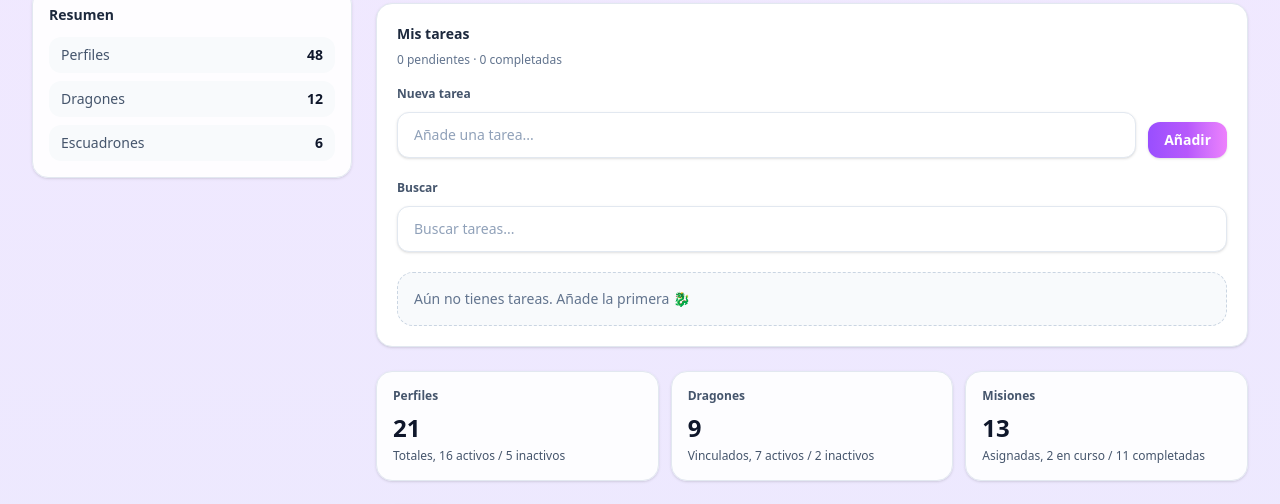
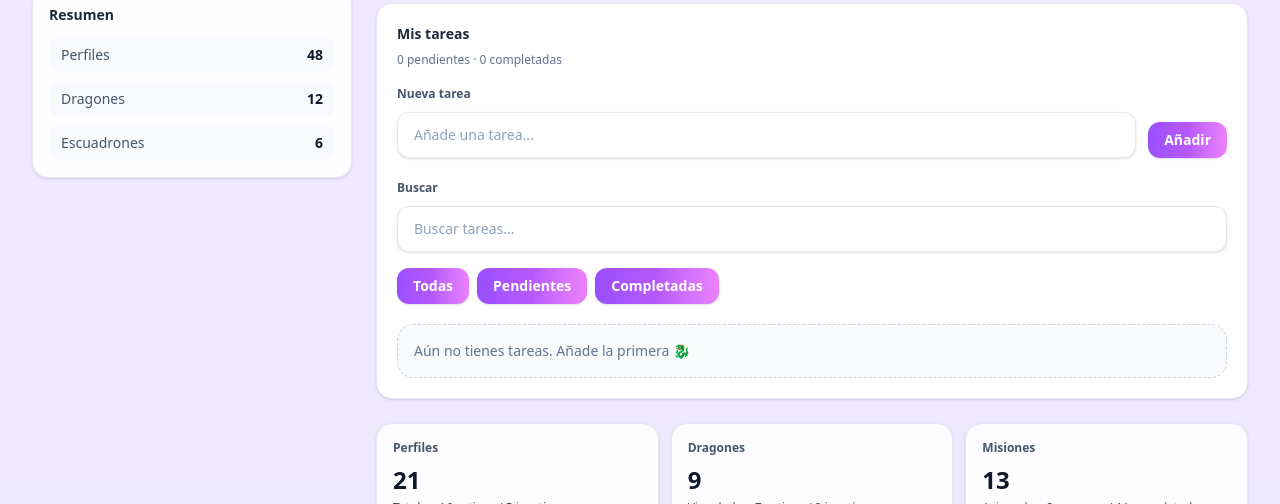
Before and after one commit to beatriztorresgonzalez93/taskflow-project, a website: page index.html in a window 1280 px wide. Shown: the part 630-1134 px from the top of the page. Drawn offline with Linux system fonts and the light colour scheme.

Commit message:
Añadida funcion filtrar por toddas, completas y pendientes y modificacion boton añadir en modo oscuro

```diff
--- a/index.html
+++ b/index.html
@@ -291,6 +291,44 @@ dark:text-white dark:focus:ring-violet-400 dark:focus:ring-offset-slate-950">
              dark:focus:border-slate-600 dark:focus:ring-slate-700"
     />
   </div>
+
+ <div class="mt-4 mb-4 flex flex-wrap gap-2" id="task-filters">
+  <button
+    type="button"
+    data-filter="all"
+    class="task-filter-btn rounded-xl px-4 py-2 text-sm font-semibold text-white shadow-sm transition
+    bg-gradient-to-r from-violet-600/80 via-purple-600/70 to-fuchsia-500/60
+    hover:-translate-y-0.5 hover:shadow-lg hover:from-violet-500/90 hover:via-purple-500/80 hover:to-fuchsia-400/70
+    focus:outline-none focus:ring-2 focus:ring-violet-400 focus:ring-offset-2 focus:ring-offset-slate-50
+    dark:text-white dark:focus:ring-violet-400 dark:focus:ring-offset-slate-950"
+  >
+    Todas
+  </button>
+
+  <button
+    type="button"
+    data-filter="pending"
+    class="task-filter-btn rounded-xl px-4 py-2 text-sm font-semibold text-white shadow-sm transition
+    bg-gradient-to-r from-violet-600/80 via-purple-600/70 to-fuchsia-500/60
+    hover:-translate-y-0.5 hover:shadow-lg hover:from-violet-500/90 hover:via-purple-500/80 hover:to-fuchsia-400/70
+    focus:outline-none focus:ring-2 focus:ring-violet-400 focus:ring-offset-2 focus:ring-offset-slate-50
+    dark:text-white dark:focus:ring-violet-400 dark:focus:ring-offset-slate-950"
+  >
+    Pendientes
+  </button>
+
+  <button
+    type="button"
+    data-filter="completed"
+    class="task-filter-btn rounded-xl px-4 py-2 text-sm font-semibold text-white shadow-sm transition
+    bg-gradient-to-r from-violet-600/80 via-purple-600/70 to-fuchsia-500/60
+    hover:-translate-y-0.5 hover:shadow-lg hover:from-violet-500/90 hover:via-purple-500/80 hover:to-fuchsia-400/70
+    focus:outline-none focus:ring-2 focus:ring-violet-400 focus:ring-offset-2 focus:ring-offset-slate-50
+    dark:text-white dark:focus:ring-violet-400 dark:focus:ring-offset-slate-950"
+  >
+    Completadas
+  </button>
+</div>
 
   <!-- LISTA DE TAREAS -->
   <ul id="task-list" class="mt-5 flex flex-col gap-3"></ul>
--- a/src/js/app.js
+++ b/src/js/app.js
@@ -16,6 +16,7 @@ const taskErrorEl = document.querySelector("#task-error");
 
 const STORAGE_KEY = "taskflow_tasks";
 let tasks = [];
+let currentFilter = "all";
 
 // ===== LOCALSTORAGE =====
 /**
@@ -139,8 +140,18 @@ function addTask(text) {
  * @returns {{ q: string, filtered: Array<{id: string, text: string, done: boolean}> }} Objeto con texto normalizado y lista filtrada.
  */
 function getFilteredTasks(filterText = "") {
-  const q = (filterText || "").trim().toLowerCase();
-  const filtered = q ? tasks.filter((t) => t.text.toLowerCase().includes(q)) : tasks;
+  const q = filterText.trim().toLowerCase();
+
+  let filtered = q
+    ? tasks.filter((task) => task.text.toLowerCase().includes(q))
+    : tasks;
+
+  if (currentFilter === "pending") {
+    filtered = filtered.filter((task) => !task.done);
+  } else if (currentFilter === "completed") {
+    filtered = filtered.filter((task) => task.done);
+  }
+
   return { q, filtered };
 }
 
@@ -220,8 +231,8 @@ function createTaskListItem(task) {
 edit.type = "button";
 edit.dataset.action = "edit";
 edit.className =
-    "inline-flex shrink-0 items-center gap-2 rounded-xl border border-violet-200 bg-violet-50 px-3 py-2 text-sm font-semibold text-violet-700 transition " +
-    "hover:bg-violet-100 hover:-translate-y-0.5 dark:border-violet-900/40 dark:bg-violet-950/40 dark:text-violet-300 dark:hover:bg-violet-900/40";
+  "inline-flex shrink-0 items-center gap-2 rounded-xl border border-violet-200 bg-violet-50 px-3 py-2 text-sm font-semibold text-violet-800 shadow-sm transition " +
+  "hover:-translate-y-0.5 hover:bg-violet-100 hover:shadow dark:border-violet-400/20 dark:bg-violet-400/10 dark:text-violet-100 dark:hover:bg-violet-400/20 dark:hover:border-violet-400/30";
 
 edit.innerHTML = `
   <svg xmlns="http://www.w3.org/2000/svg" class="h-4 w-4" viewBox="0 0 20 20" fill="currentColor">
@@ -254,6 +265,31 @@ function createTaskListItem(task) {
   li.appendChild(actions);
 
   return li;
+}
+
+function initTaskFilters() {
+  const buttons = document.querySelectorAll(".task-filter-btn");
+
+  buttons.forEach((btn) => {
+    btn.addEventListener("click", () => {
+      currentFilter = btn.dataset.filter;
+
+      buttons.forEach((b) => {
+        b.classList.remove("ring-2", "ring-violet-300", "shadow-lg", "scale-105");
+        b.classList.add("shadow-sm");
+      });
+
+      btn.classList.remove("shadow-sm");
+      btn.classList.add("ring-2", "ring-violet-300", "shadow-lg", "scale-105");
+
+      renderTasks(taskSearchEl?.value || "");
+    });
+  });
+
+  const defaultButton = document.querySelector('[data-filter="all"]');
+  if (defaultButton) {
+    defaultButton.classList.add("ring-2", "ring-violet-300", "shadow-lg", "scale-105");
+  }
 }
 
 /**
@@ -496,6 +532,8 @@ document.addEventListener("keydown", (e) => {
     setTheme(getSavedTheme());
     initThemeToggle();
 
+    initTaskFilters();
+
     loadTasks();
     renderTasks();
   });
```
Lines whose indentation alone changed are shown as unchanged.
